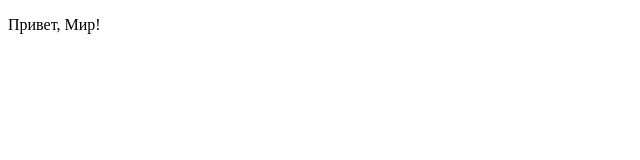
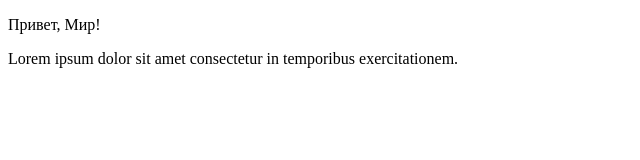
Before and after one commit to MaxDir/git-test, a plain HTML site: page index.html in a window 1280 px wide. Shown: the whole page, without its empty margins (0-640 px from the left). Drawn offline with Linux system fonts and the light colour scheme.

Commit message:
коммит clone

```diff
--- a/index.html
+++ b/index.html
@@ -9,6 +9,7 @@
 
 <body>
     <p>Привет, Мир!</p>
+    <p>Lorem ipsum dolor sit amet consectetur  in temporibus exercitationem.</p>
 </body>
 
 </html>
```
